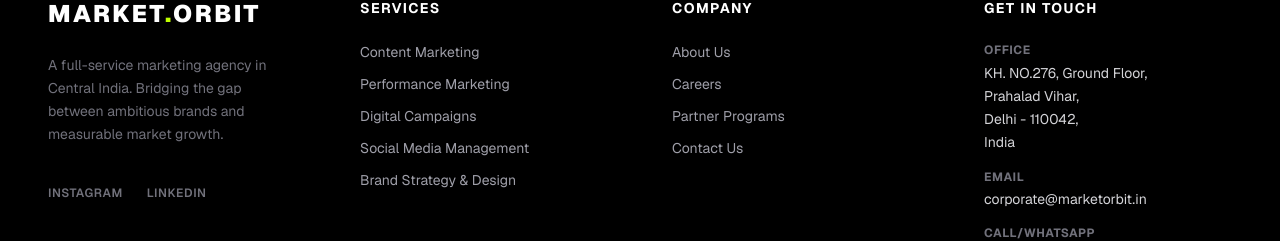
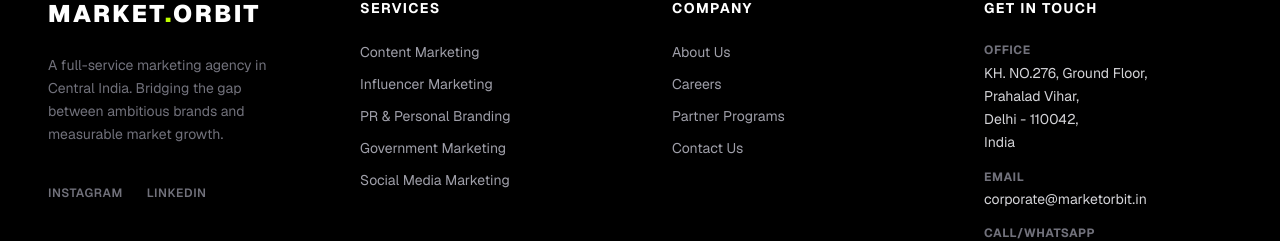
Before and after one commit to marketorbitofficial/market-orbit-website, a Next.js app in the folder apps/web/: page /contact in a window 1280 px wide. Shown: the part 2712-2953 px from the top of the page. Built offline with nearby package versions, Linux system fonts and the light colour scheme.

Commit message:
feat(footer): update services list with influencer marketing

```diff
--- a/apps/web/app/page.tsx
+++ b/apps/web/app/page.tsx
@@ -12,7 +12,7 @@ export const metadata = {
 const stats = [
   { value: "50+", label: "Brands Partnered" },
   { value: "3",   label: "Countries" },
-  { value: "4",   label: "Service Verticals" },
+  { value: "5",   label: "Service Verticals" },
   { value: "100%", label: "Client Retention" },
 ];
 
--- a/apps/web/components/ContactForm.tsx
+++ b/apps/web/components/ContactForm.tsx
@@ -4,10 +4,12 @@ import { useState } from "react";
 
 const SERVICE_OPTIONS = [
   "Content Marketing",
+  "Influencer Marketing",
+  "PR & Personal Branding",
+  "Government Marketing",
+  "Social Media Marketing",
+  "Performance Marketing",
   "Brand Strategy",
-  "Digital Campaigns",
-  "Performance Marketing",
-  "Social Media Management",
   "Brand Partnerships",
   "Other",
 ];
--- a/apps/web/components/layout/Footer.tsx
+++ b/apps/web/components/layout/Footer.tsx
@@ -45,10 +45,10 @@ export default function Footer() {
           <ul className="flex flex-col gap-3 text-sm">
             {[
               "Content Marketing",
-              "Performance Marketing",
-              "Digital Campaigns",
-              "Social Media Management",
-              "Brand Strategy & Design",
+              "Influencer Marketing",
+              "PR & Personal Branding",
+              "Government Marketing",
+              "Social Media Marketing",
             ].map((service) => (
               <li key={service}>
                 <Link
```
